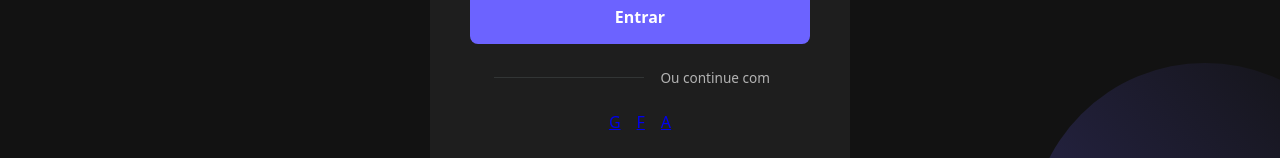
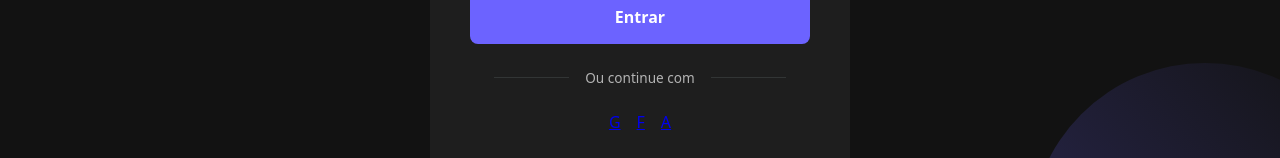
Before and after one commit to sarasmorais/tela-de-login, a plain HTML site: page index.html in a window 1280 px wide. Shown: the part 487-645 px from the top of the page. Drawn offline with Linux system fonts and the light colour scheme.

Commit message:
ajustando divider

```diff
--- a/css/card.css
+++ b/css/card.css
@@ -139,6 +139,7 @@ button:hover{
 button:active {
     transform: translateY(0);
 }
+
 .divider{
     display: flex;
     align-items: center;
@@ -146,7 +147,7 @@ button:active {
 }
 
 .divider::before,
-.diviser::after{
+.divider::after{
     content: '';
     flex: 1;
     height: 1px;
```
